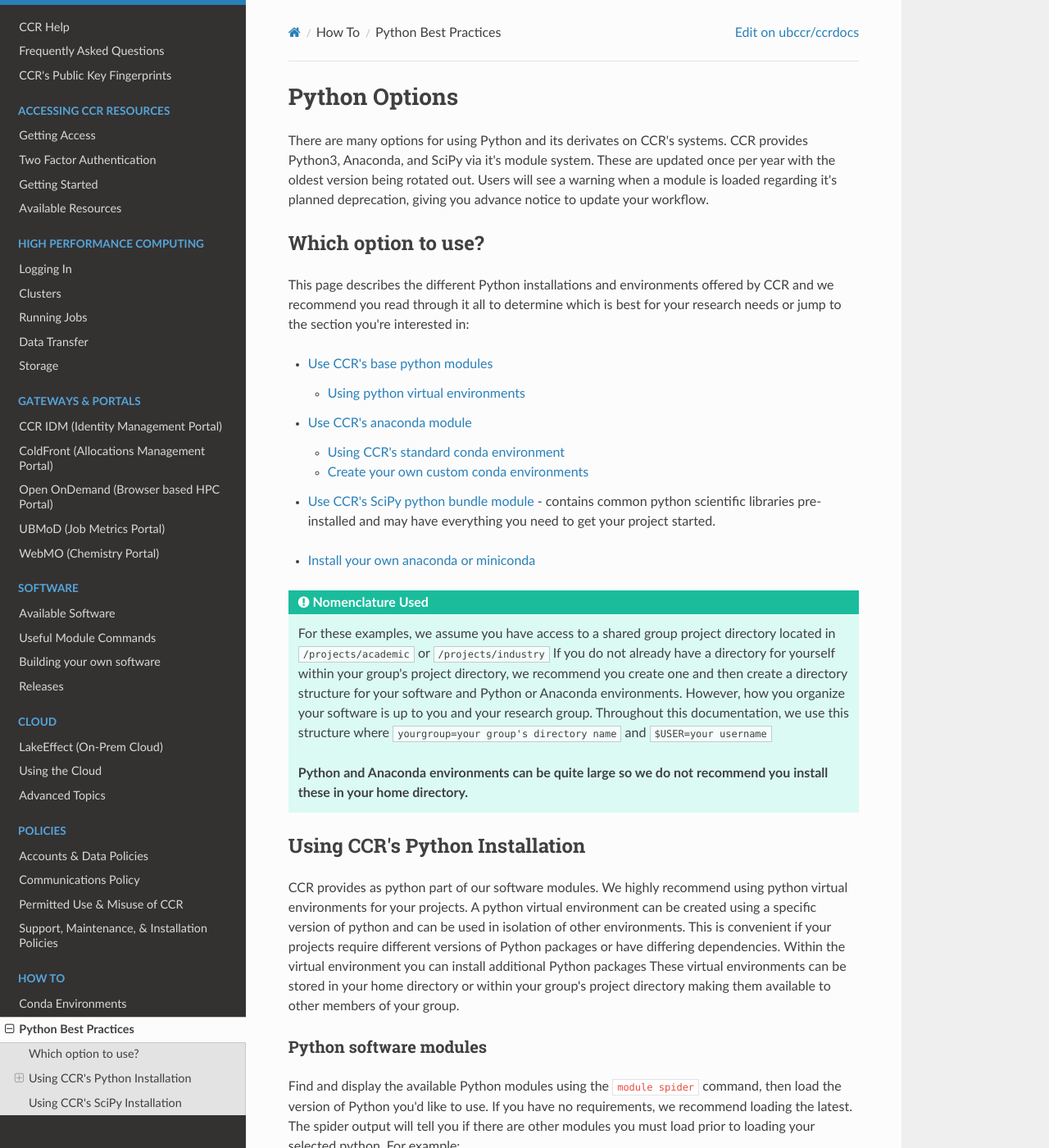
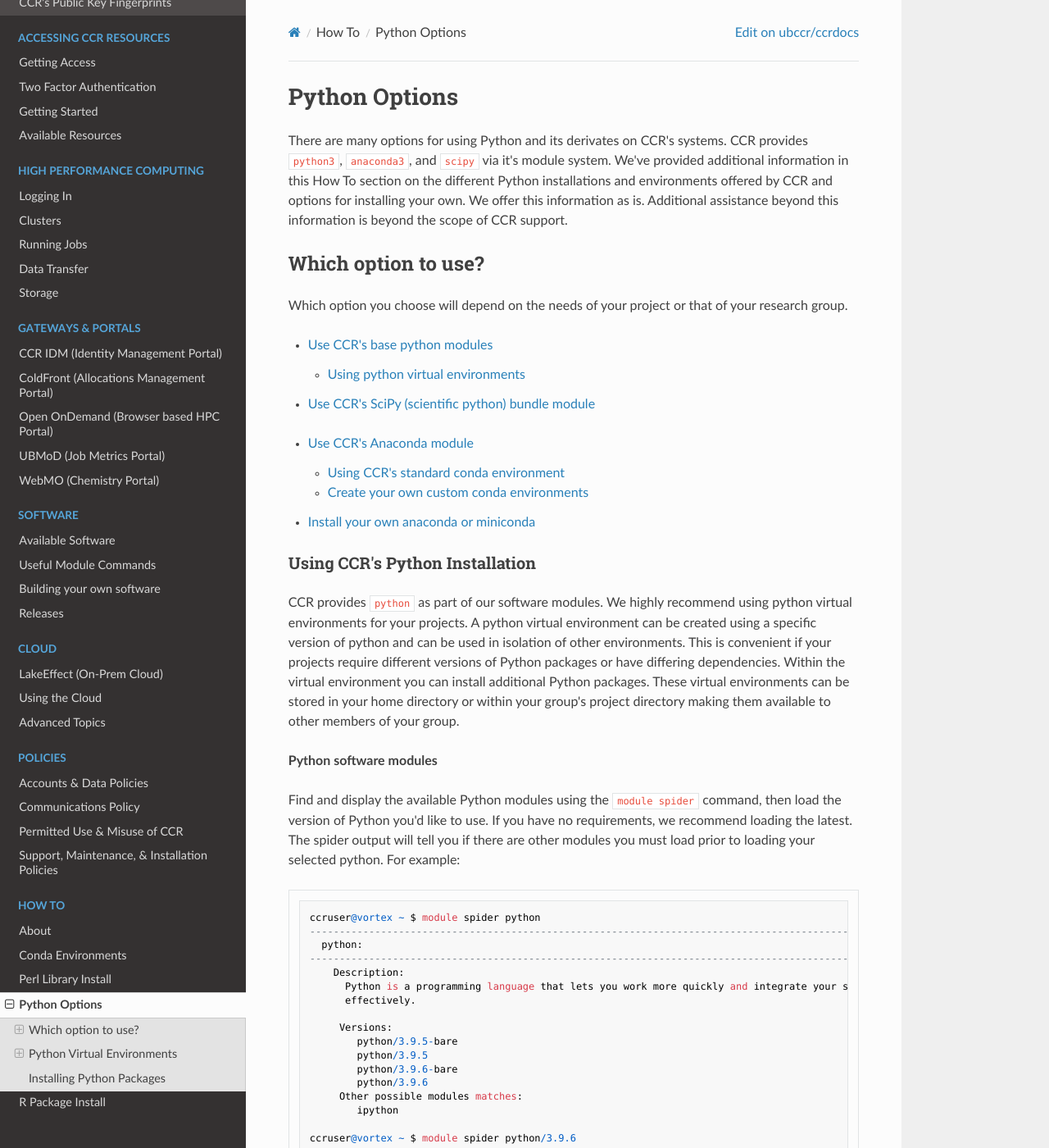
Before and after one commit to ubccr/ccrdocs, an MkDocs documentation site: the page built from pages/howto/python.md, in a window 1280 px wide and 1400 px high. Shown: the whole window at 82% size. Built offline with MkDocs 1.6.1, drawn with Linux system fonts in a browser that asks for light colours; nearby versions of some CDN libraries; some of the changed text lies outside the part shown.

Commit message:
additional info and some new topics

````diff
--- a/mkdocs.yml
+++ b/mkdocs.yml
@@ -76,5 +76,8 @@ nav:
     - Permitted Use & Misuse of CCR: policies/misuse.md
     - Support, Maintenance, & Installation Policies: policies/support.md
   - How To:
+    - About: howto/about.md
     - Conda Environments: howto/conda.md
-    - Python Best Practices: howto/python.md
+    - Perl Library Install: howto/perl.md
+    - Python Options: howto/python.md
+    - R Package Install: howto/r-stat.md
--- /dev/null
+++ b/pages/howto/perl.md
@@ -0,0 +1 @@
+## Installing Perl Packages
--- a/pages/howto/python.md
+++ b/pages/howto/python.md
@@ -1,39 +1,33 @@
 # Python Options
 
-There are many options for using Python and its derivates on CCR's systems.  CCR provides Python3, Anaconda, and SciPy via it's module system.  These are updated once per year with the oldest version being rotated out.  Users will see a warning when a module is loaded regarding it's planned deprecation, giving you advance notice to update your workflow.
+There are many options for using Python and its derivates on CCR's systems.  CCR provides `python3`, `anaconda3`, and `scipy` via it's module system.  We've provided additional information in this How To section on the different Python installations and environments offered by CCR and options for installing your own. We offer this information as is.  Additional assistance beyond this information is beyond the scope of CCR support.
 
 
 ## Which option to use?
 
-This page describes the different Python installations and environments offered by CCR and we recommend you read through it all to determine which is best for your research needs or jump to the section you're interested in:
+Which option you choose will depend on the needs of your project or that of your research group.
 
 - [Use CCR's base python modules](#using-ccrs-python-installation)
 
     * [Using python virtual environments](#python-virtual-environments)
 
-- [Use CCR's anaconda module](#using-anaconda-python)
+- [Use CCR's SciPy (scientific python) bundle module](#using-ccrs-scipy-installation)
+<br>
+- [Use CCR's Anaconda module](conda.md)
 
-      * [Using CCR's standard conda environment](#using-ccrs-standard-environment)
-      * [Create your own custom conda environments](#creating-your-own-custom-environment)
+      * [Using CCR's standard conda environment](conda.md#using-ccrs-standard-environment)
+      * [Create your own custom conda environments](conda.md#creating-your-own-custom-environment)
 
-- [Use CCR's SciPy python bundle module](#using-ccrs-scipy-installation) - contains common python scientific libraries pre-installed and may have everything you need to get your project started.
-<br>
-- [Install your own anaconda or miniconda](#installing-your-own-anaconda-or-miniconda)
+ - [Install your own anaconda or miniconda](conda.md#installing-your-own-anaconda-or-miniconda)
 
 
 
-!!! Tip "Nomenclature Used"
-    For these examples, we assume you have access to a shared group project directory located in `/projects/academic` or `/projects/industry`  If you do not already have a directory for yourself within your group's project directory, we recommend you create one and then create a directory structure for your software and Python or Anaconda environments. However, how you organize your software is up to you and your research group.  Throughout this documentation, we use this structure where `yourgroup=your group's directory name` and `$USER=your username`
+### Using CCR's Python Installation
 
-    **Python and Anaconda environments can be quite large so we do not recommend you install these in your home directory.**
+CCR provides `python` as part of our software modules. We highly recommend using python virtual environments for your projects. A python virtual environment can be created using a specific version of python and can be used in isolation of other environments. This is convenient if your projects require different versions of Python packages or have differing dependencies. Within the virtual environment you can install additional Python packages. These virtual environments can be stored in your home directory or within your group's project directory making them available to other members of your group.
 
 
-## Using CCR's Python Installation
-
-CCR provides as python part of our software modules. We highly recommend using python virtual environments for your projects. A python virtual environment can be created using a specific version of python and can be used in isolation of other environments. This is convenient if your projects require different versions of Python packages or have differing dependencies. Within the virtual environment you can install additional Python packages These virtual environments can be stored in your home directory or within your group's project directory making them available to other members of your group.
-
-
-### Python software modules
+**Python software modules**
 
 Find and display the available Python modules using the `module spider` command, then load the version of Python you'd like to use.  If you have no requirements, we recommend loading the latest.  The spider output will tell you if there are other modules you must load prior to loading your selected python. For example:
 ```
@@ -75,22 +69,102 @@ ccruser@vortex ~ $ which python
 /cvmfs/soft.ccr.buffalo.edu/versions/2023.01/easybuild/software/avx512/Compiler/gcccore/11.2.0/python/3.9.6/bin/python
 
 ```
-### Python Virtual Environments
 
-You can make as many virtual environments as you need for various projects you're working on.  These can be stored in your home or project directory.  Once you've created the virtual environment, you activate it and then install additional Python packages as needed.
+### Using CCR's SciPy Installation
 
-Make a directory to store your virtual environments (if not already done so above):
-`mkdir /projects/academic/yourgroup/$USER/python/venvs`
+In addition to the base Python modules, CCR provides SciPy (Scientific Python) as a software module too.  [SciPy](https://www.scipy.org/) provides algorithms for optimization, integration, interpolation, eigenvalue problems, algebraic equations, differential equations, statistics and many other classes of problems.
+
+First use `module spider` to see what versions of `scipy` CCR has available.  The `scipy-bundle` module includes many extensions.  Use the `module spider` command with the version number to see the list of all extensions and their versions included with that scipy installation.  This will also give you information about which modules need to be loaded prior to loading the `scipy-bundle`  Then use the `module load` command to load all prerequisites and the `scipy-bundle` as shown here:
+
+```
+ccruser@vortex ~ $ module spider scipy-bundle
+
+------------------------------------------------------------------------------------------------------------
+  scipy-bundle:
+------------------------------------------------------------------------------------------------------------
+    Description:
+      Bundle of Python packages for scientific software
+
+     Versions:
+        scipy-bundle/2021.10
+
+------------------------------------------------------------------------------------------------------------
+  For detailed information about a specific "scipy-bundle" package (including how to load the modules) use the module's full name.
+  Note that names that have a trailing (E) are extensions provided by other modules.
+  For example:
+
+     $ module spider scipy-bundle/2021.10
+------------------------------------------------------------------------------------------------------------
+
+ccruser@vortex ~ $ module spider scipy-bundle/2021.10
+
+------------------------------------------------------------------------------------------------------------
+  scipy-bundle: scipy-bundle/2021.10
+------------------------------------------------------------------------------------------------------------
+    Description:
+      Bundle of Python packages for scientific software
+
+
+    You will need to load all module(s) on any one of the lines below before the "scipy-bundle/2021.10" module is available to load.
+
+      gcc/11.2.0  openmpi/4.1.1
+
+    This module provides the following extensions:
+
+       beniget/0.4.1 (E), Bottleneck/1.3.2 (E), deap/1.3.1 (E), gast/0.5.2 (E), mpi4py/3.1.1 (E), mpmath/1.2.1 (E), numexpr/2.7.3 (E), numpy/1.21.3 (E), pandas/1.3.4 (E), ply/3.11 (E), pythran/0.10.0 (E), scipy/1.7.1 (E)
+
+    Help:
+
+      Description
+      ===========
+      Bundle of Python packages for scientific software
+
+ccruser@vortex ~ $ module load gcc/11.2.0 openmpi/4.1.1 scipy-bundle
+ccruser@vortex ~ $ module load scipy-bundle
+
+```
+
+
+## Python Virtual Environments
+
+You can make as many virtual environments as you need for various projects you're working on.  These can be stored in your home or project directory.  Once you've created the virtual environment, you activate it and then install additional Python packages as needed.  Here we provide a suggested directory layout which keeps things organized by [$CCR_VERSION](../software/releases.md); however, this is not required.
+
+Make a directory to store your virtual environments (if not already done so):
+`mkdir /projects/academic/yourgroup/$USER/software/$CCR_VERSION/python/venvs`
 Create a virtual environment, naming it appropriately for your use case:
-`python -m venv /projects/academic/yourgroup/$USER/python/venvs/myproject`
+`python -m venv /projects/academic/yourgroup/$USER/software/$CCR_VERSION/python/venvs/myproject`
 Activate the virtual environment:
-`source /projects/academic/yourgroup/$USER/python/venvs/myproject/bin/activate`
+`source /projects/academic/yourgroup/$USER/software/$CCR_VERSION/python/venvs/myproject/bin/activate`
 You will then see you're in your virtual environment:
 `(myproject) [ccruser@vortex:~]$`
 To deactivate the python environment:
 `(myproject) [ccruser@vortex:~]$ deactivate`
 
-#### Installing Python Packages
+!!! Tip
+    Please refer to this excellent [documentation](https://packaging.python.org/en/latest/guides/installing-using-pip-and-virtual-environments/#creating-a-virtual-environment) on python virtual environments for more information
+
+**Using your Virtual Environment**
+
+You can now use the same virtual environment over and over again. Each time:
+
+- Load the same environment modules that you loaded when you created the virtual environment, i.e. `gcccore/11.2.0 python/3.9.6`
+- Then activate the virtual environment using `source ENV/bin/activate` where `ENV=location of your virtual environment directory`
+
+### Using a Virtual Environment in Job Scripts
+
+This will be just like on the command line.  Here's an example:
+
+```
+#SBATCH --partition=debug --qos=debug
+#SBATCH --nodes=1
+#SBATCH --time=01:00:00
+
+module load gcccore/11.2.0 python/3.9.6
+source ENV/bin/activate  # ENV=location of your virtual environment directory
+```
+
+
+## Installing Python Packages
 
 With your Python virtual environment activated, we recommend using the `pip` package manager to install and uninstall Python packages.  First, install and update pip, then list the currently installed packages within your virtual environment.  At this point, you can install additional packages. Here we show installing the `matplotlib` package as an example, which installs additional packages it depends on.
 
@@ -158,69 +232,3 @@ style           1.1.0
 update          0.0.1
 
 ```
-
-#### Using your Virtual Environment
-
-You can now use the same virtual environment over and over again. Each time:
-
-- Load the same environment modules that you loaded when you created the virtual environment, i.e. `gcccore/11.2.0 python/3.9.6`
-- Then activate the virtual environment using `source ENV/bin/activate` where `ENV=location of your virtual environment directory`
-
-#### Using a virtual environment in the OnDemand Jupyter Notebook app
-
-Coming soon!
-
-
-## Using CCR's SciPy Installation
-
-In addition to the base Python modules, CCR provides SciPy as a software module too.  [SciPy](https://www.scipy.org/) provides algorithms for optimization, integration, interpolation, eigenvalue problems, algebraic equations, differential equations, statistics and many other classes of problems.
-
-First use `module spider` to see what versions of `scipy` CCR has available.  The `scipy-bundle` module includes many extensions.  Use the `module spider` command with the version number to see the list of all extensions and their versions included with that scipy installation.  This will also give you information about which modules need to be loaded prior to loading the `scipy-bundle`  Then use the `module load` command to load all prerequisites and the `scipy-bundle` as shown here:
-
-```
-ccruser@vortex ~ $ module spider scipy-bundle
-
-------------------------------------------------------------------------------------------------------------
-  scipy-bundle:
-------------------------------------------------------------------------------------------------------------
-    Description:
-      Bundle of Python packages for scientific software
-
-     Versions:
-        scipy-bundle/2021.10
-
-------------------------------------------------------------------------------------------------------------
-  For detailed information about a specific "scipy-bundle" package (including how to load the modules) use the module's full name.
-  Note that names that have a trailing (E) are extensions provided by other modules.
-  For example:
-
-     $ module spider scipy-bundle/2021.10
-------------------------------------------------------------------------------------------------------------
-
-ccruser@vortex ~ $ module spider scipy-bundle/2021.10
-
-------------------------------------------------------------------------------------------------------------
-  scipy-bundle: scipy-bundle/2021.10
-------------------------------------------------------------------------------------------------------------
-    Description:
-      Bundle of Python packages for scientific software
-
-
-    You will need to load all module(s) on any one of the lines below before the "scipy-bundle/2021.10" module is available to load.
-
-      gcc/11.2.0  openmpi/4.1.1
-
-    This module provides the following extensions:
-
-       beniget/0.4.1 (E), Bottleneck/1.3.2 (E), deap/1.3.1 (E), gast/0.5.2 (E), mpi4py/3.1.1 (E), mpmath/1.2.1 (E), numexpr/2.7.3 (E), numpy/1.21.3 (E), pandas/1.3.4 (E), ply/3.11 (E), pythran/0.10.0 (E), scipy/1.7.1 (E)
-
-    Help:
-
-      Description
-      ===========
-      Bundle of Python packages for scientific software
-
-ccruser@vortex ~ $ module load gcc/11.2.0 openmpi/4.1.1 scipy-bundle
-ccruser@vortex ~ $ module load scipy-bundle
-
-```
--- /dev/null
+++ b/pages/howto/r-stat.md
@@ -0,0 +1 @@
+## Installing Packages in R
--- a/pages/software/modules.md
+++ b/pages/software/modules.md
@@ -155,7 +155,7 @@ lots of common scientific python packages.
 | scipy-bundle | beniget, Bottleneck, deap, gast, mpi4py, mpmath, numexpr, numpy, pandas, ply, pythran, scipy |
 | anaconda3    | [see here](https://docs.anaconda.com/anaconda/packages/py3.9_linux-64/)                            |
 
-We also recommend using [virtual environments](https://packaging.python.org/en/latest/guides/installing-using-pip-and-virtual-environments/#creating-a-virtual-environment).
+We recommend using [virtual environments](https://packaging.python.org/en/latest/guides/installing-using-pip-and-virtual-environments/#creating-a-virtual-environment) to best manage your python projects.  We provide additional recommendations for using [Python](../howto/python.md) and [Anaconda environments](../howto/conda.md) in our How To section.
 
 ## R
 
@@ -168,6 +168,8 @@ $ module spider r
 $ module spider r-bundle-bioconductor
 ```
 
+To request additional packages be installed in either of these modules, please submit a request as [detailed here](../software/building.md#software-build-requests) or [follow these recommendations](../howto/r-stat.md) to install your own.
+
 ## Perl
 
 We provide a `perl` module which includes many pre-built CPAN modules. To see
@@ -176,3 +178,5 @@ the complete list run:
 ```
 $ module spider perl
 ```
+
+To request additional packages be installed in this module, please submit a request as [detailed here](../software/building.md#software-build-requests) or [follow these recommendations](../howto/perl.md) to install your own.
````
Also changed, not shown: pages/howto/about.md (added, +12 -0 lines).
